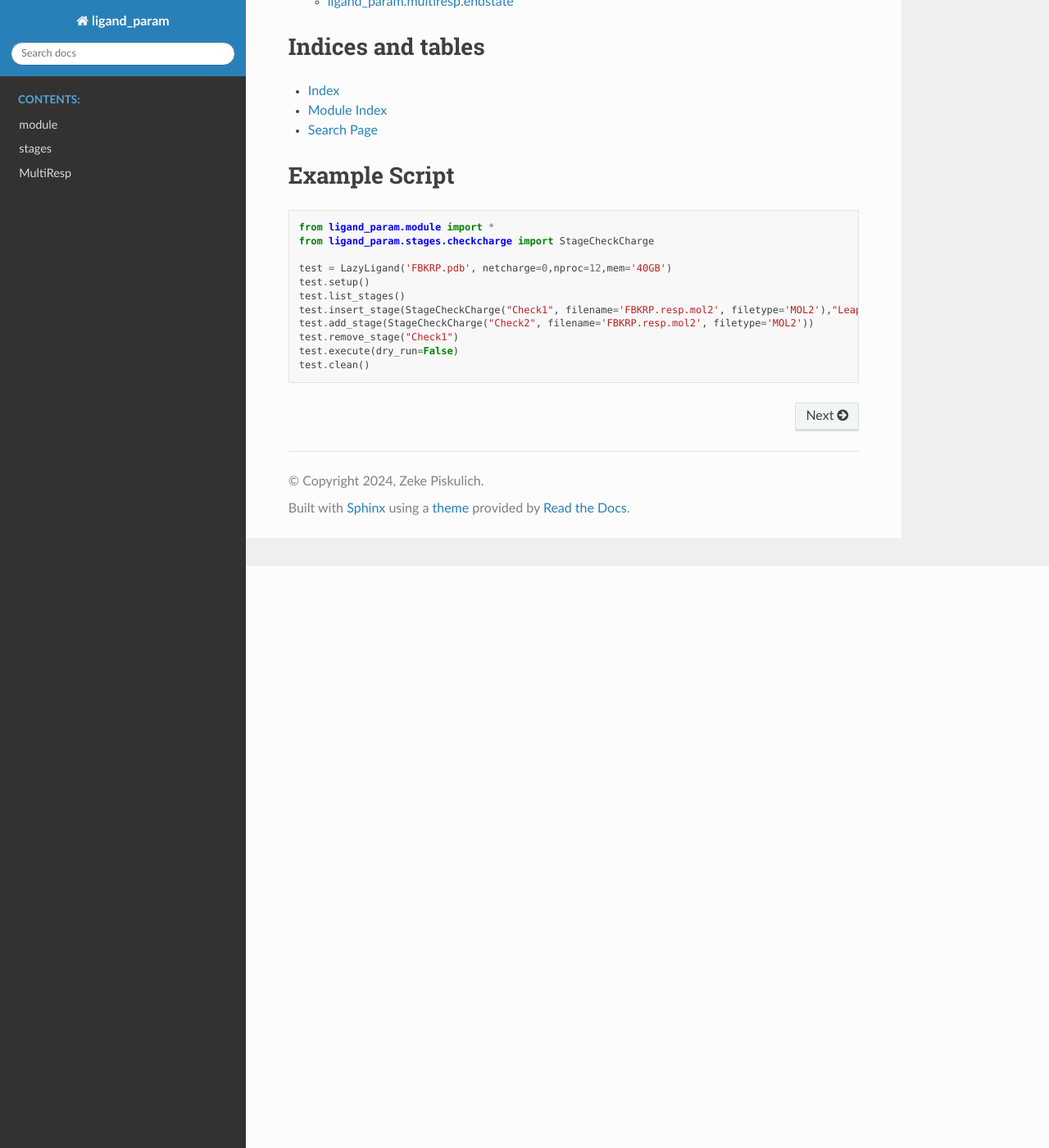
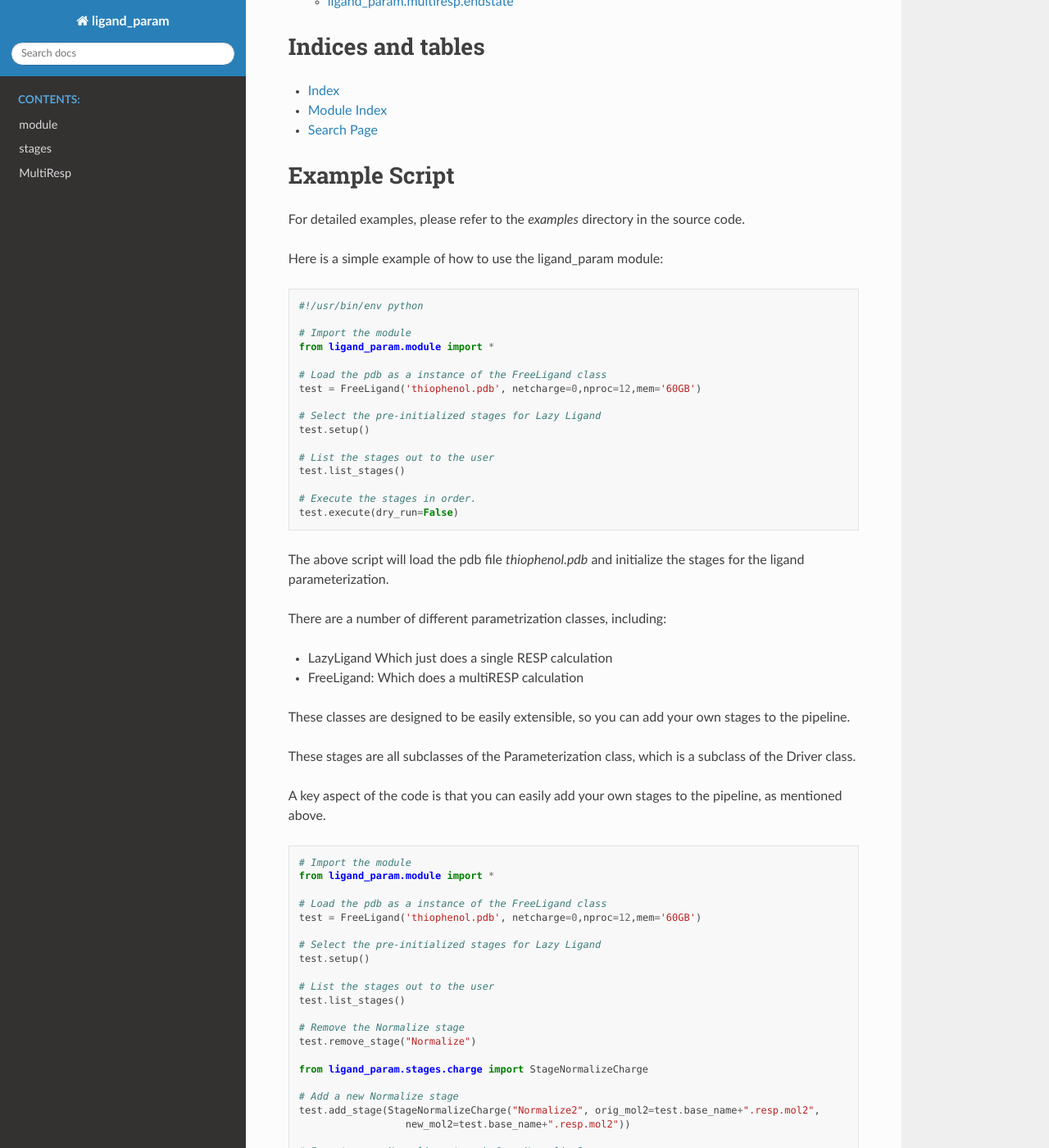
Before and after one commit to piskuliche/ligandparam, a Sphinx documentation site: the page built from ligand-param/docs/source/index.rst, in a window 1280 px wide and 1400 px high, scrolled down 710 px. Shown: the whole window at 82% size. Built offline with Sphinx 7.4.7 and the Read the Docs theme 3.1.0, drawn with Linux system fonts in a browser that asks for light colours; the version number could not be read and is left out; some of the changed text lies outside the part shown.

Commit message:
updated index.rst

```diff
--- a/ligand-param/docs/source/index.rst
+++ b/ligand-param/docs/source/index.rst
@@ -24,16 +24,67 @@ Indices and tables
 Example Script
 ==============
 
+For detailed examples, please refer to the `examples` directory in the source code.
+
+Here is a simple example of how to use the ligand_param module:
+
 .. code-block:: python
 
+   #!/usr/bin/env python
+
+   # Import the module
    from ligand_param.module import *
-   from ligand_param.stages.checkcharge import StageCheckCharge
 
-   test = LazyLigand('FBKRP.pdb', netcharge=0,nproc=12,mem='40GB')
+   # Load the pdb as a instance of the FreeLigand class
+   test = FreeLigand('thiophenol.pdb', netcharge=0,nproc=12,mem='60GB')
+
+   # Select the pre-initialized stages for Lazy Ligand
    test.setup()
+
+   # List the stages out to the user
    test.list_stages()
-   test.insert_stage(StageCheckCharge("Check1", filename='FBKRP.resp.mol2', filetype='MOL2'),"Leap")
-   test.add_stage(StageCheckCharge("Check2", filename='FBKRP.resp.mol2', filetype='MOL2'))
-   test.remove_stage("Check1")
+
+   # Execute the stages in order.
    test.execute(dry_run=False)
-   test.clean()
+
+The above script will load the pdb file `thiophenol.pdb` and initialize the stages for the ligand parameterization.
+
+There are a number of different parametrization classes, including:
+
+- LazyLigand  Which just does a single RESP calculation
+- FreeLigand: Which does a multiRESP calculation
+
+These classes are designed to be easily extensible, so you can add your own stages to the pipeline.
+
+These stages are all subclasses of the Parameterization class, which is a subclass of the Driver class.
+
+A key aspect of the code is that you can easily add your own stages to the pipeline, as mentioned above.
+
+.. code-block:: python
+
+   # Import the module
+   from ligand_param.module import *
+
+   # Load the pdb as a instance of the FreeLigand class
+   test = FreeLigand('thiophenol.pdb', netcharge=0,nproc=12,mem='60GB')
+
+   # Select the pre-initialized stages for Lazy Ligand
+   test.setup()
+
+   # List the stages out to the user
+   test.list_stages()
+
+   # Remove the Normalize stage
+   test.remove_stage("Normalize")
+
+   from ligand_param.stages.charge import StageNormalizeCharge
+
+   # Add a new Normalize stage
+   test.add_stage(StageNormalizeCharge("Normalize2", orig_mol2=test.base_name+".resp.mol2",
+                     new_mol2=test.base_name+".resp.mol2"))
+
+   # Insert a new Normalize stage before Normalize2
+   test.insert_stage(StageNormalizeCharge("Normalize3", orig_mol2=test.base_name+".resp.mol2",
+                                                   new_mol2=test.base_name+".resp.mol2"),"Normalize2")
+
+   test.execute()
```
